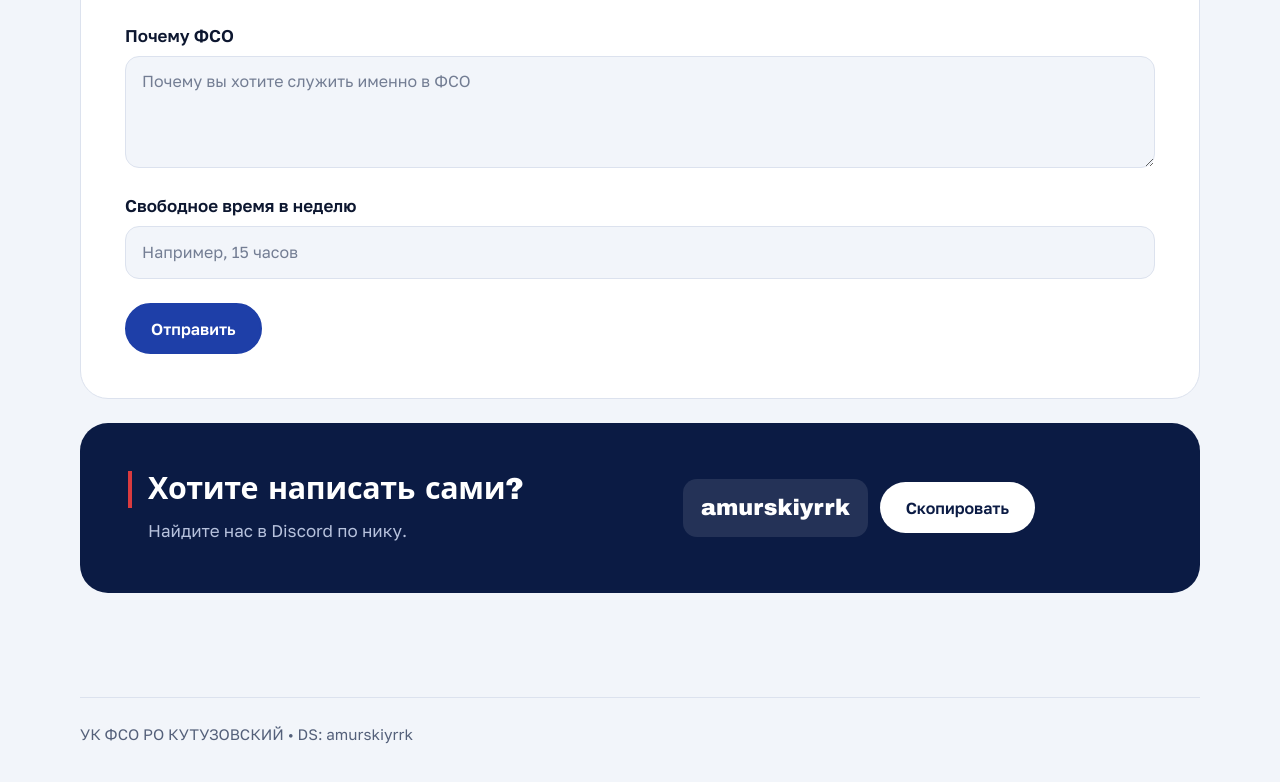
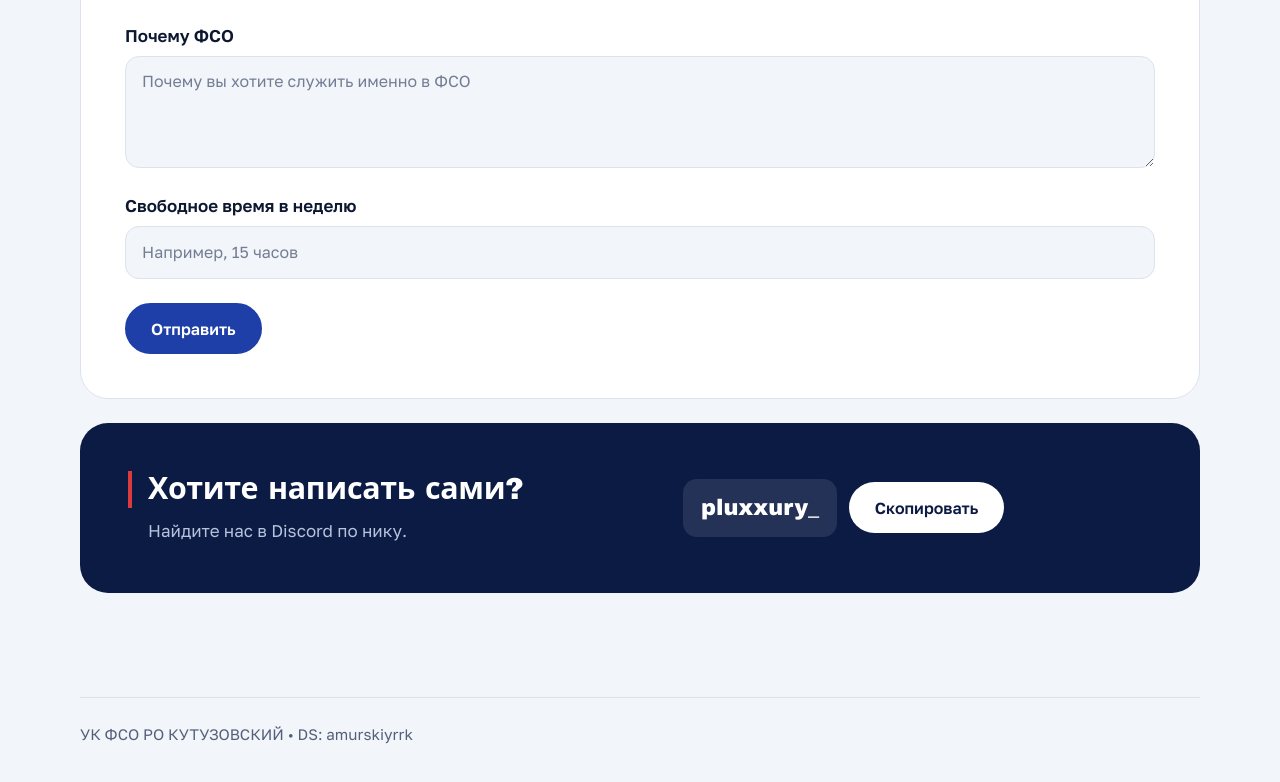
Before and after one commit to youngboycash/UkFSOKutuz, a plain HTML site: page index.html in a window 1280 px wide. Shown: the part 5857-6639 px from the top of the page. Drawn offline with Linux system fonts and the light colour scheme; a web font is replaced by a local one.

Commit message:
Update index.html

```diff
--- a/index.html
+++ b/index.html
@@ -472,7 +472,7 @@
           <p>Найдите нас в Discord по нику.</p>
         </div>
         <div class="handle-box">
-          <span class="handle" id="handle">amurskiyrrk</span>
+          <span class="handle" id="handle">pluxxury_</span>
           <button class="btn solid" type="button" id="copy">Скопировать</button>
         </div>
       </div>
```
